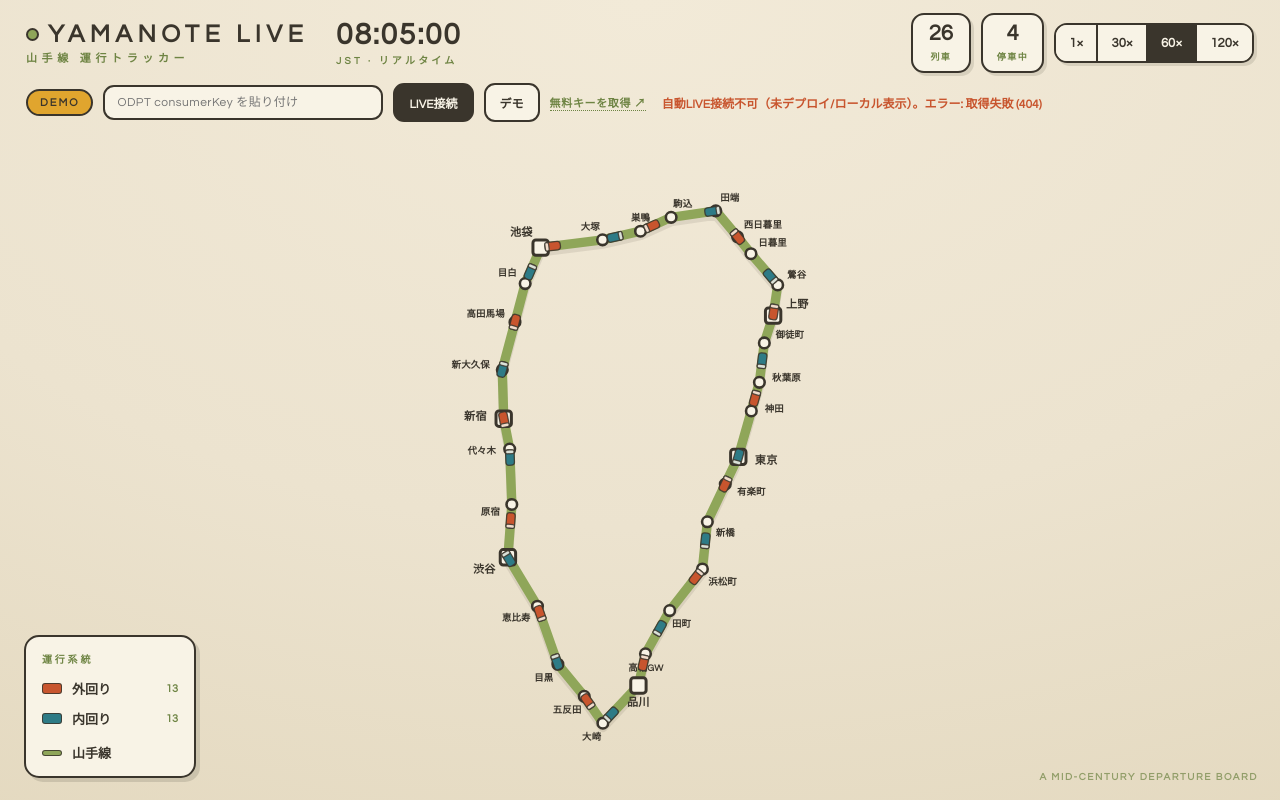
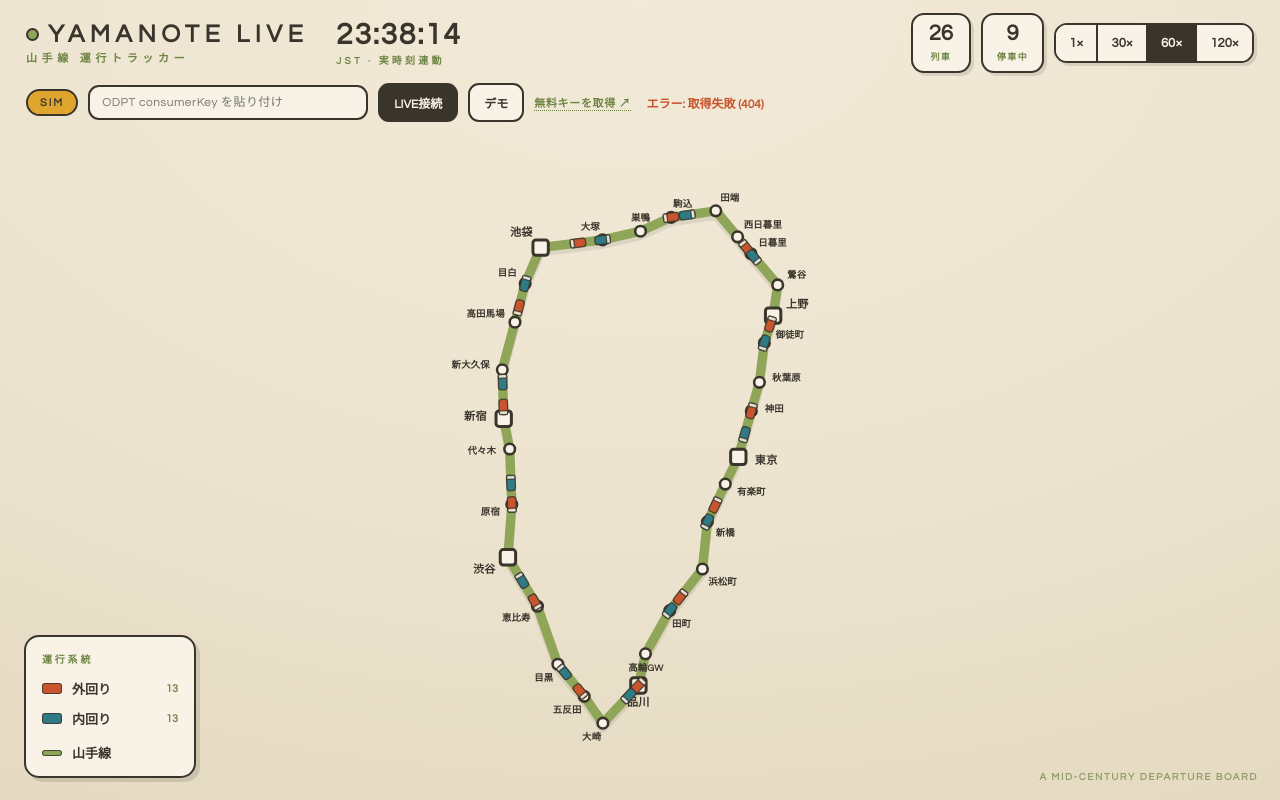
Before and after one commit to th0902/rail-radar, a plain HTML site: page index.html in a window 1280 px wide. Drawn offline with Linux system fonts and the light colour scheme; no server answers.

Commit message:
Add real-time clock-synced pseudo-timetable for pre-API-key state
- Demo mode now syncs to actual JST time at 1x (deterministic 'now' positions)
- Respects service hours (first 04:26 / last 01:20); shows waiting state otherwise
- Speed >1x acts as detached fast-forward preview
- Friendly messaging when proxy has no key yet; dev key box only shown locally

Co-Authored-By: Claude Opus 4.8 <noreply@anthropic.com>

```diff
--- a/index.html
+++ b/index.html
@@ -255,14 +255,23 @@ function bindTip(t){
 }
 
 // ---- 状態 ----
-let mode='demo';            // 'demo' | 'live'
+let mode='demo';            // 'demo'(実時刻連動の擬似ダイヤ) | 'live'(実データ)
 let activeTrains=[];
-let speed=60, simT=8*3600, last=performance.now();
+let speed=1, simT=8*3600, last=performance.now();   // speed=1: 実時刻に連動
 const clockEl=document.getElementById('clock'), clockLabel=document.getElementById('clock-label');
 const cntTotal=document.getElementById('cnt-total'), cntStop=document.getElementById('cnt-stop');
 const legOut=document.getElementById('leg-out'), legIn=document.getElementById('leg-in');
 const speedsEl=document.getElementById('speeds'), infoEl=document.getElementById('info');
 const pill=document.getElementById('mode-pill'), credit=document.getElementById('credit');
+
+// ---- 実時刻(JST)連動ヘルパー ----
+function jstSecOfDay(){const s=new Date().toLocaleTimeString('en-GB',{timeZone:'Asia/Tokyo',hour12:false});const[H,M,S]=s.split(':').map(Number);return H*3600+M*60+S;}
+const SVC_START=4*3600+26*60, SVC_END=1*3600+20*60;          // 始発04:26 / 終電01:20
+const inService=sec=>sec>=SVC_START||sec<SVC_END;
+const isLocal=location.protocol==='file:'||['localhost','127.0.0.1'].includes(location.hostname);
+let demoInfoText='実時刻に連動した擬似ダイヤを表示中（実データではありません）。';
+let svcMsgShown=false;
+function applyDemoInfo(){infoEl.classList.remove('warn');infoEl.textContent=demoInfoText;}
 
 // ---- DEMO 構築 ----
 function buildDemo(){
@@ -278,8 +287,11 @@ function buildDemo(){
    }
  };
  mk('outer','var(--orange)');mk('inner','var(--teal)');
- mode='demo';pill.textContent='DEMO';pill.className='pill demo';
+ mode='demo';pill.textContent='SIM';pill.className='pill demo';
  speedsEl.classList.remove('hidden');credit.textContent='a mid-century departure board';
+ clockLabel.textContent=speed===1?'JST · 実時刻連動':'プレビュー '+speed+'×';
+ demoInfoText='実時刻に連動した擬似ダイヤを表示中（実データではありません）。';
+ svcMsgShown=false;applyDemoInfo();
 }
 function clearTrains(){activeTrains.forEach(t=>t.el.g.remove());activeTrains=[];}
 
@@ -309,9 +321,14 @@ async function startLive(opts){
    pollTimer=setInterval(()=>poll().catch(e=>{infoEl.classList.add('warn');infoEl.textContent='更新エラー: '+e.message;}),20000);
    return true;
  }catch(e){
-   buildDemo();
-   infoEl.classList.add('warn');
-   infoEl.textContent=(useProxy?'自動LIVE接続不可（未デプロイ/ローカル表示）。':'')+'エラー: '+e.message;
+   buildDemo();   // 失敗時は実時刻連動の擬似ダイヤへ
+   if(useProxy&&e.message==='NOKEY'){
+     demoInfoText='APIキー設定前のため、実時刻に連動した擬似ダイヤを表示中です（キー設定後に自動で実運行へ切替）。';applyDemoInfo();
+   }else if(useProxy&&!isLocal){
+     demoInfoText='現在リアルタイムデータを取得できないため、実時刻連動の擬似ダイヤを表示中です。';applyDemoInfo();
+   }else{
+     infoEl.classList.add('warn');infoEl.textContent='エラー: '+e.message;
+   }
    return false;
  }
 }
@@ -320,6 +337,7 @@ async function poll(){
  const u=liveUrls();
  const r=await fetch(u.t,{cache:'no-store'});
  if(r.status===401||r.status===403)throw new Error('APIキーが無効です（'+r.status+'）');
+ if(r.status===500)throw new Error('NOKEY');   // サーバーにキー未設定
  if(!r.ok)throw new Error('取得失敗 ('+r.status+')');
  const data=await r.json();
  applyLive(data);
@@ -376,28 +394,41 @@ function liveUpdate(now){
 // ---- レンダリングループ ----
 function frame(now){
  const dt=Math.min(0.1,(now-last)/1000);last=now;
+ let outOfService=false;
  if(mode==='demo'){
-   simT+=dt*speed;const sec=Math.floor(simT)%86400;
+   const realSec=jstSecOfDay();
+   if(speed===1)simT=realSec;            // 実時刻に同期（誰が見ても同じ“今”の状態）
+   else simT+=dt*speed;                  // 高速プレビュー（実時刻から切り離して早送り）
+   const sec=Math.floor(speed===1?realSec:simT)%86400;
    const hh=String(Math.floor(sec/3600)).padStart(2,'0'),mm=String(Math.floor(sec/60)%60).padStart(2,'0'),ss=String(sec%60).padStart(2,'0');
    clockEl.textContent=`${hh}:${mm}:${ss}`;
+   outOfService=(speed===1)&&!inService(realSec);
  }else{
    clockEl.textContent=new Date().toLocaleTimeString('ja-JP',{timeZone:'Asia/Tokyo'});
  }
- let stop=0,out=0,inn=0;
- for(const t of activeTrains){t.update(now);if(t._stopped)stop++;if(t.dir==='outer')out++;else inn++;}
- cntTotal.textContent=activeTrains.length;cntStop.textContent=stop;legOut.textContent=out;legIn.textContent=inn;
+ if(outOfService){
+   trainLayer.setAttribute('opacity',0);
+   cntTotal.textContent=0;cntStop.textContent=0;legOut.textContent=0;legIn.textContent=0;
+   if(!svcMsgShown){infoEl.classList.remove('warn');infoEl.textContent='現在は運行時間外です（始発 04:26 / 終電 01:20）。実時刻に連動して待機中。';svcMsgShown=true;}
+ }else{
+   trainLayer.setAttribute('opacity',1);
+   if(mode==='demo'&&svcMsgShown){svcMsgShown=false;applyDemoInfo();}
+   let stop=0,out=0,inn=0;
+   for(const t of activeTrains){t.update(now);if(t._stopped)stop++;if(t.dir==='outer')out++;else inn++;}
+   cntTotal.textContent=activeTrains.length;cntStop.textContent=stop;legOut.textContent=out;legIn.textContent=inn;
+ }
  requestAnimationFrame(frame);
 }
 
 // ---- UI ----
 speedsEl.addEventListener('click',e=>{const b=e.target.closest('button');if(!b)return;
- speed=+b.dataset.s;[...speedsEl.children].forEach(x=>x.classList.toggle('active',x===b));});
+ speed=+b.dataset.s;[...speedsEl.children].forEach(x=>x.classList.toggle('active',x===b));
+ if(mode==='demo')clockLabel.textContent=speed===1?'JST · 実時刻連動':'プレビュー '+speed+'×';});
 const livebar=document.querySelector('.livebar');
 const revealDev=()=>livebar.classList.add('dev-on');
 document.getElementById('connect').addEventListener('click',()=>startLive({key:document.getElementById('key').value}));
 document.getElementById('key').addEventListener('keydown',e=>{if(e.key==='Enter')startLive({key:e.target.value});});
-document.getElementById('demo').addEventListener('click',()=>{if(pollTimer)clearInterval(pollTimer);buildDemo();
- infoEl.classList.remove('warn');infoEl.textContent='デモ運行中。';clockLabel.textContent='Tokyo · 東京';});
+document.getElementById('demo').addEventListener('click',()=>{if(pollTimer)clearInterval(pollTimer);buildDemo();});
 
 // 起動
 buildDemo();
@@ -405,8 +436,8 @@ requestAnimationFrame(frame);
 (async()=>{
  infoEl.textContent='リアルタイム接続を試行中…';
  const ok=await startLive({});           // まずサーバー側プロキシで自動接続（公開時）
- if(!ok){
-   revealDev();                          // ローカル/未デプロイ時は手動キー入力を表示
+ if(!ok&&isLocal){                        // ローカル確認時のみ手動キー入力を表示
+   revealDev();
    const saved=localStorage.getItem('odpt_key');
    if(saved){document.getElementById('key').value=saved;await startLive({key:saved});}
  }
```
Also changed, not shown: 1 other file.
